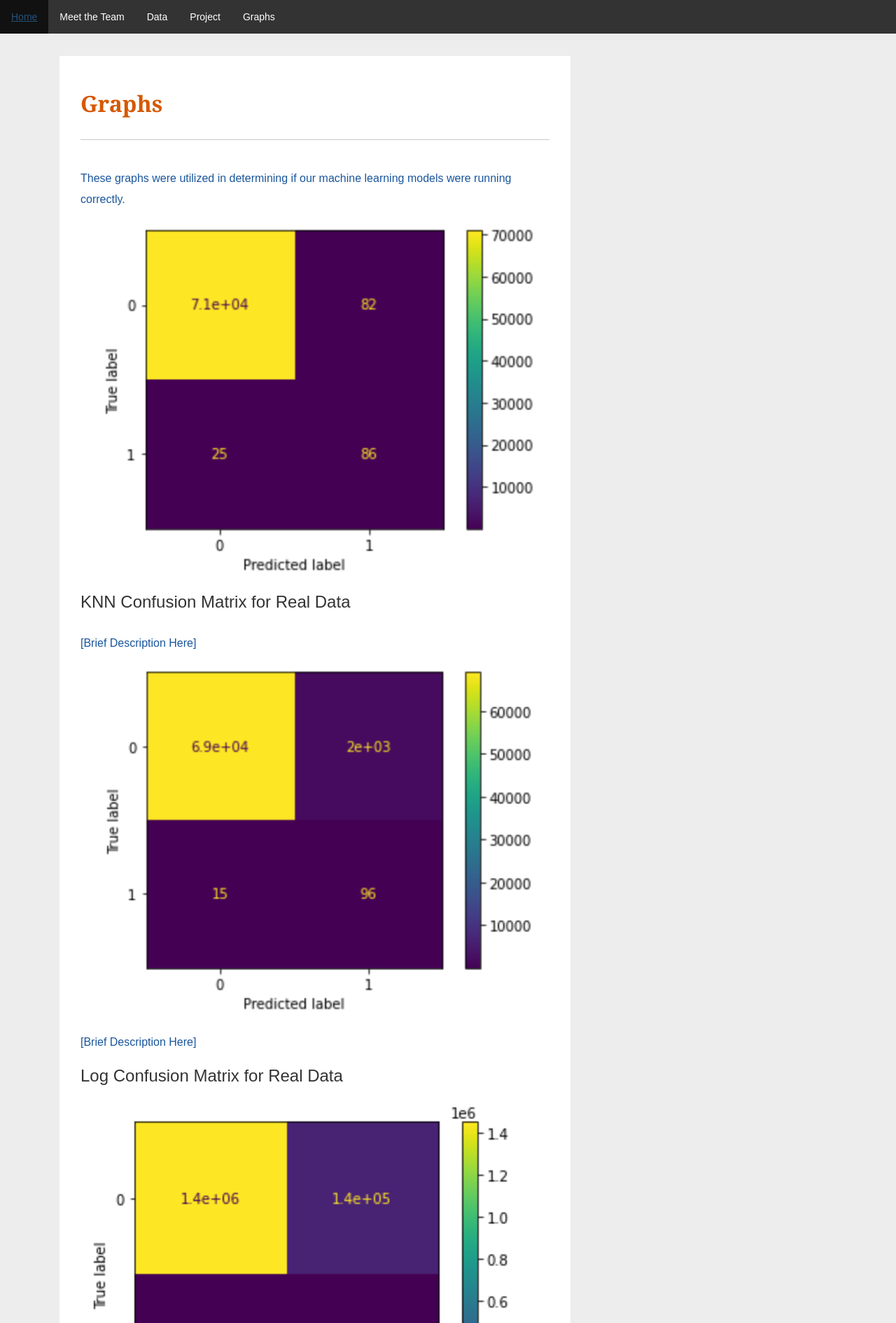
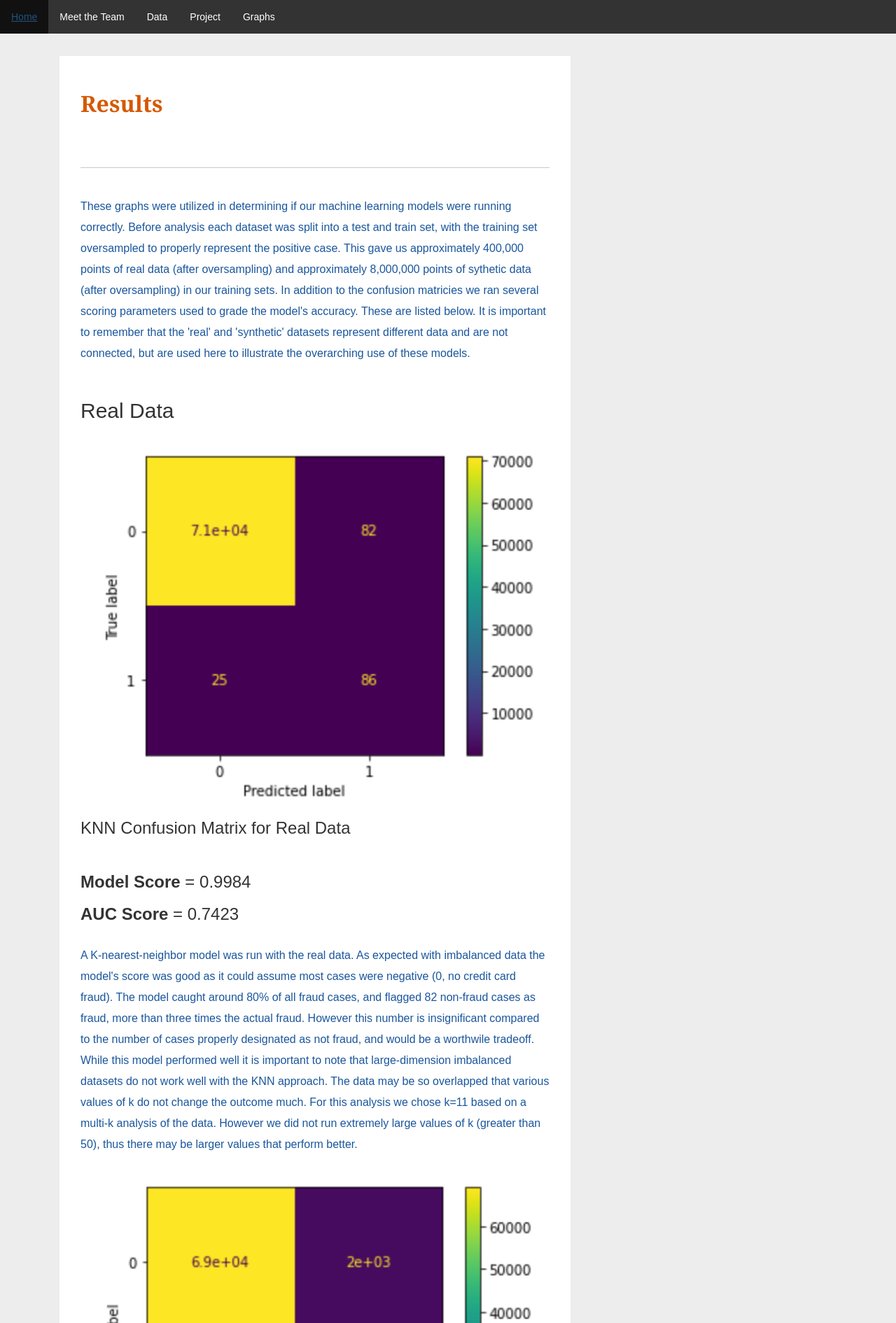
Before and after one commit to drupps/CreditCardFraud, a Flask app: page /graphs in a window 1280 px wide. Shown: the top 1890 px of the page at 70% size. Run offline with Flask 2, Linux system fonts and the light colour scheme; some libraries are stand-ins or nearby versions.

Commit message:
Added paragraph sections to results

```diff
--- a/templates/graphs.html
+++ b/templates/graphs.html
@@ -51,18 +51,49 @@
           <div class="col-md-8">
             <table style="width:100%">
             <article class="description-content">
-                <h1 class="description-header">Graphs</h1>
+                <h1 class="description-header">Results</h1><br>
                 <hr class="description-hr"/>
-                <p>These graphs were utilized in determining if our machine learning models were running correctly. </p>
+                <p>These graphs were utilized in determining if our machine learning models were running correctly.
+                  Before analysis each dataset was split into a test and train set, with the training set oversampled to properly represent the positive case. This gave us approximately
+                  400,000 points of real data (after oversampling) and approximately 8,000,000 points of sythetic data (after oversampling) in our training sets.
+                  In addition to the confusion matricies we ran several scoring parameters used to grade the model's accuracy. These are listed below.
+                  It is important to remember that the 'real' and 'synthetic' datasets represent different data and are not connected, but are used here to illustrate
+                  the overarching use of these models. </p><br>
+                <h2>Real Data</h2><br>
                 <img src="assets/images/confusion_matrix_knn_GOOD_real.png" alt="Real KNN Confusion Matrix" class="img-responsive"/>
-                    <h3>KNN Confusion Matrix for Real Data</h3>
-                    <p>[Brief Description Here]</p>
-                    <img src="assets/images/confusion_matrix_log_GOOD_real.png" alt="Real KNN Confusion Matrix" class="img-responsive"/>
-                    <p>[Brief Description Here]</p>
-                    <h3>Log Confusion Matrix for Real Data</h3>
-                    <img src="assets/images/confusion_matrix_log_GOOD_synthetic.png" alt="Real KNN Confusion Matrix" class="img-responsive"/>
-                    <h3>Log Confusion Matrix for Synthetic Data</h3>
-                    <p>[Brief Description Here]</p>
+                    <h3>KNN Confusion Matrix for Real Data</h3><br>
+                    <h3><strong>Model Score</strong> = 0.9984</h3>
+                    <h3><strong>AUC Score</strong> = 0.7423</h3>
+                    <p>A K-nearest-neighbor model was run with the real data. As expected with imbalanced data the model's score was good as it could assume most cases
+                      were negative (0, no credit card fraud). The model caught around 80% of all fraud cases, and flagged 82 non-fraud cases as fraud, more than three
+                      times the actual fraud. However this number is insignificant compared to the number of cases properly designated as not fraud, and would be a worthwile
+                      tradeoff.
+
+                      While this model performed well it is important to note that large-dimension imbalanced datasets do not work well with the KNN approach.
+                      The data may be so overlapped that various values of k do not change the outcome much. For this analysis we chose k=11 based on a multi-k
+                      analysis of the data. However we did not run extremely large values of k (greater than 50), thus there may be larger values that perform better.
+                    </p><br>
+                    <img src="assets/images/confusion_matrix_log_GOOD_real.png" alt="Real LOG Confusion Matrix" class="img-responsive"/>
+                    <h3>Log Confusion Matrix for Real Data</h3><br>
+                    <h3><strong>Model Score</strong> = 0.9726</h3>
+                    <h3><strong>AUC Score</strong> = 0.6663</h3>
+                    <p>Additionally a logarythmic model was run using the real dataset. Similar to the KNN model, the score was quite high, as most of the negative cases (0, no fraud)
+                      were correct. This model had an improved rate of catching fraud cases over the KNN model, correctly identifying 88% of cases. However this was not without tradeoff,
+                      as more than 2000 cases of non-fraud were identified as fraud. This is approximately 3% of all negative cases.
+
+                      While this log model miss-identified many more cases than the KNN model it may be preferable as it correctly identified more fraud cases.
+                    </p><br>
+                    <br>
+                    <h2>Sythetic Data</h2><br>
+                    <img src="assets/images/confusion_matrix_log_GOOD_synthetic.png" alt="Sythetic LOG Confusion Matrix" class="img-responsive"/>
+                    <h3>Log Confusion Matrix for Synthetic Data</h3><br>
+                    <h3><strong>Model Score</strong> = 0.9122</h3>
+                    <h3><strong>AUC Score</strong> = 0.5239</h3>
+                    <p>For the sythetic data only a log model was run. This model had a much lower dimensionality than the real data but performed just as well. Because of the size of the dataset
+                      it is better to measure the model by percentages rather than numbers. This model found most cases as negative (0, no fraud) as expected. This model correctly identified over
+                      90% of all fraud cases, better than the real data results. This came with a tradeoff however, as 10% of non-fraud cases were miss-classified as fraud.
+
+                    </p>
                     <br>
                     </article>
                 </div>
```
